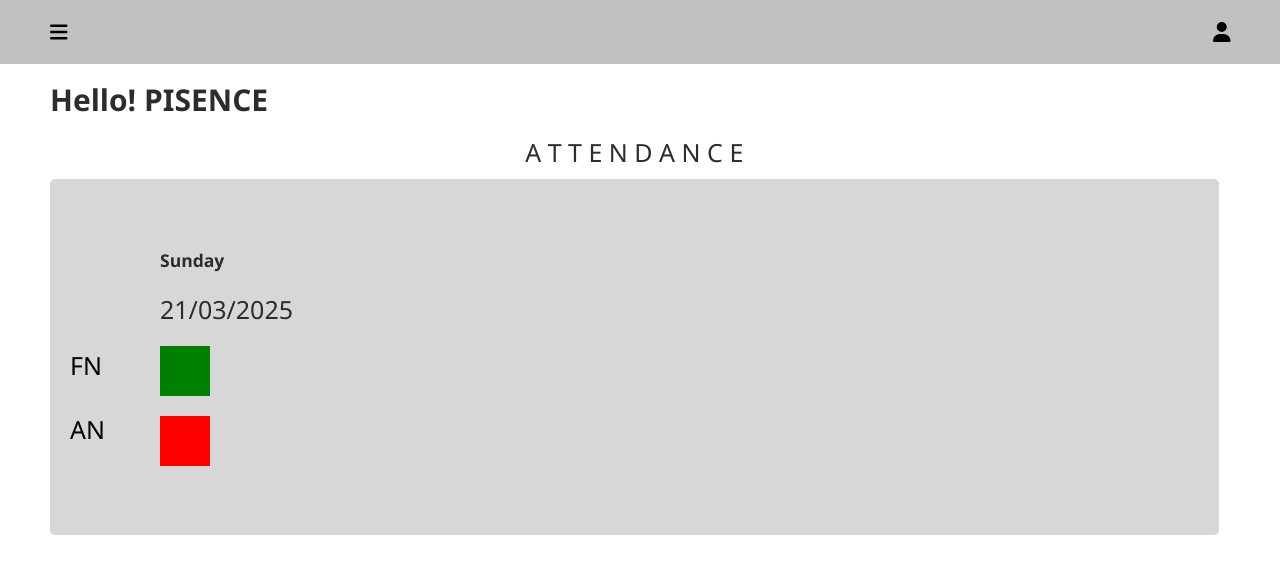
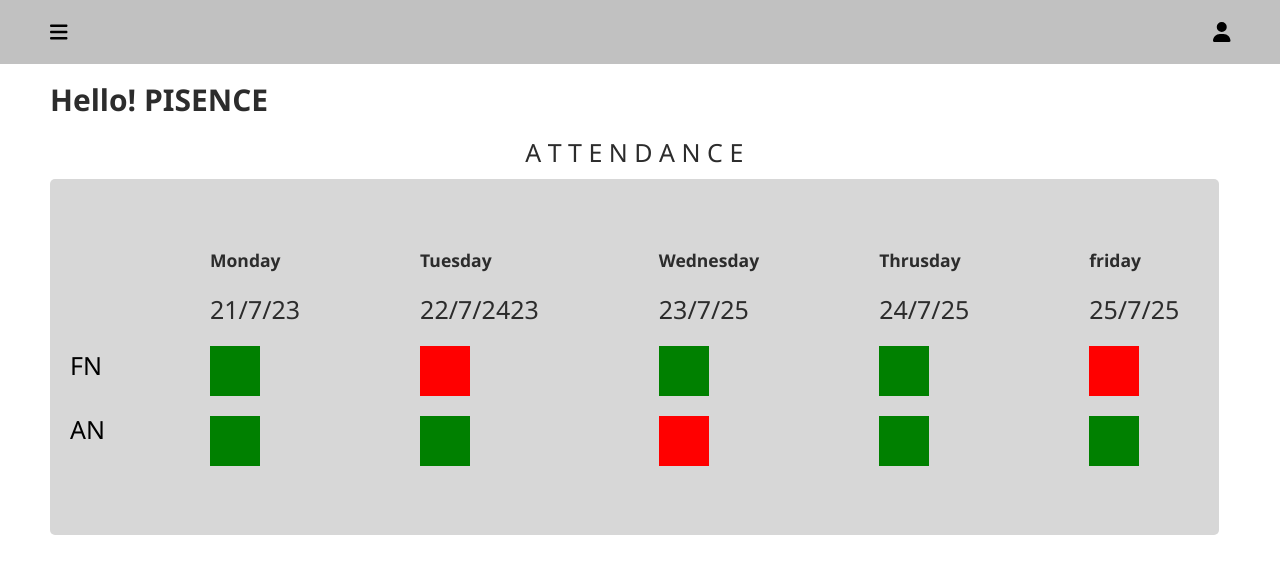
Before and after one commit to voiiddxx/PiSence-Technologies-Assignment, a React (Create React App) app: page / in a window 1280 px wide. Shown: the top 574 px of the page. Built offline with nearby package versions, Linux system fonts and the light colour scheme.

Commit message:
added attendance conncetion

```diff
--- a/src/Components/Attendance/Attendance.css
+++ b/src/Components/Attendance/Attendance.css
@@ -42,7 +42,9 @@
 }
 
 .right{
-    margin-left: 50px;
+    margin-left: 100px;
+    display: flex;
+    gap: 120px;
 }
 
 
--- a/src/Components/Attendance/Attendance.jsx
+++ b/src/Components/Attendance/Attendance.jsx
@@ -2,7 +2,8 @@ import React from 'react'
 import "./Attendance.css"
 import data from "../../data (1).json"
 const Attendance = () => {
-    console.log(data['Behavioral Analytics']);
+    console.log(data);
+
   return (
     <div className="attendance-main">
         <p>A T T E N D A N C E</p>
@@ -13,10 +14,64 @@ const Attendance = () => {
             </div>
             <div className="right">
             <div className="right-box">
-                    <h3>Sunday</h3>
-                    <p>21/03/2025 </p>
-                    <div className="green"></div>
-                    <div className="red"></div>
+                    <h3>Monday </h3>
+                    <p>{data[' ATTENDANCE'][' monday'].date} </p>
+                    {
+                        data[' ATTENDANCE'][' monday'].an==="present" ? <div className="green"></div> : <div className="red"></div>
+                    }
+                    {
+                        data[' ATTENDANCE'][' monday'].fn==="present" ? <div className="green"></div> : <div className="red"></div>
+                    }
+
+                </div>
+            <div className="right-box">
+                    <h3>Tuesday</h3>
+                    <p>{data[' ATTENDANCE'].tuesday.date}</p>
+                    {
+                        data[' ATTENDANCE'].tuesday.fn==="present" ? <div className="green"></div> : <div className="red"></div>
+                    }
+                    {
+                        data[' ATTENDANCE'].tuesday.an==="present" ? <div className="green"></div> : <div className="red"></div>
+                    }
+                </div>
+            <div className="right-box">
+                    <h3>Wednesday</h3>
+                    <p>{data[' ATTENDANCE'].wednesday.date}</p>
+
+                    {
+                        data[' ATTENDANCE'].wednesday.fn==="present" ? <div className="green"></div> : <div className="red"></div>
+                    }
+
+                    {
+                        data[' ATTENDANCE'].wednesday.an==="present" ? <div className="green"></div> : <div className="red"></div>
+                    }
+
+                </div>
+            <div className="right-box">
+                    <h3>Thrusday</h3>
+                    <p>{data[' ATTENDANCE'].thursday.date}</p>
+
+                    {
+                        data[' ATTENDANCE'].thursday.fn==="present" ? <div className="green"></div> : <div className="red"></div>
+                    }
+
+                    {
+                        data[' ATTENDANCE'].thursday.an==="present" ? <div className="green"></div> : <div className="red"></div>
+                    }
+
+                </div>
+            <div className="right-box">
+                    <h3>friday</h3>
+                    <p>{data[' ATTENDANCE'].friday.date}</p>
+
+{
+    data[' ATTENDANCE'].friday.fn==="present" ? <div className="green"></div> : <div className="red"></div>
+}
+
+{
+    data[' ATTENDANCE'].friday.an==="present" ? <div className="green"></div> : <div className="red"></div>
+}
+
                 </div>
             </div>
         </div>
```
